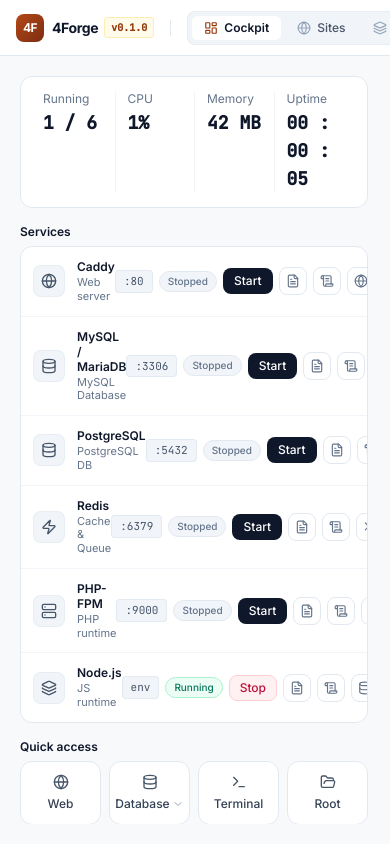
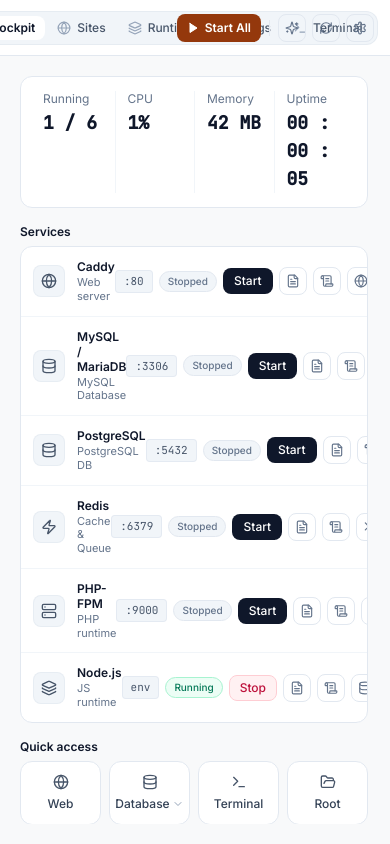
Before and after one commit to fredli4qooni/4forge, a Svelte app: page / in a window 390 px wide. Built offline with nearby package versions, Linux system fonts and the light colour scheme.

Commit message:
style(ui): improve top navigation bar responsiveness and layout spacing
Signed-off-by: fredli4qooni <fredlifourqoni999@gmail.com>

```diff
--- a/src/components/TopNav.svelte
+++ b/src/components/TopNav.svelte
@@ -37,8 +37,7 @@
 </script>
 
 <header class="h-14 border-b border-slate-200 px-4 lg:px-8 flex items-center justify-between shrink-0 bg-white shadow-xs z-30">
-  <div class="flex items-center gap-3">
-    <div class="flex items-center gap-2">
+  <div class="flex items-center gap-2.5 shrink-0">
     <div class="w-7 h-7 rounded-lg bg-gradient-to-br from-[#B44816] to-[#7C2D12] flex items-center justify-center text-white shadow-xs">
       <span class="font-black text-xs tracking-tighter">4F</span>
     </div>
@@ -48,26 +47,25 @@
     </div>
   </div>
 
-    <div class="h-4 w-px bg-slate-200 mx-1"></div>
-
-    <nav class="flex items-center gap-1 bg-slate-100 p-1 rounded-lg border border-slate-200/60">
+  <div class="flex-1 flex items-center justify-center min-w-0 px-2 sm:px-4">
+    <nav class="flex items-center gap-0.5 sm:gap-1 bg-slate-100 p-1 rounded-xl border border-slate-200/70 shadow-xs">
       <button
         onclick={() => onSelectTab("cockpit")}
-        class="flex items-center gap-1.5 px-3 py-1 rounded-md text-xs font-medium transition-all {activeTab === 'cockpit'
+        class="flex items-center gap-1.5 px-2.5 sm:px-3 py-1 rounded-lg text-xs font-medium transition-all {activeTab === 'cockpit'
           ? 'bg-white text-slate-900 shadow-xs font-semibold'
-          : 'text-slate-600 hover:text-slate-900'}"
+          : 'text-slate-600 hover:text-slate-900 hover:bg-white/60'}"
       >
-        <LayoutDashboard class="w-3.5 h-3.5 {activeTab === 'cockpit' ? 'text-[#94380C]' : 'text-slate-400'}" />
+        <LayoutDashboard class="w-3.5 h-3.5 shrink-0 {activeTab === 'cockpit' ? 'text-[#94380C]' : 'text-slate-400'}" />
         <span>Cockpit</span>
       </button>
 
       <button
         onclick={() => onSelectTab("sites")}
-        class="flex items-center gap-1.5 px-3 py-1 rounded-md text-xs font-medium transition-all {activeTab === 'sites'
+        class="flex items-center gap-1.5 px-2.5 sm:px-3 py-1 rounded-lg text-xs font-medium transition-all {activeTab === 'sites'
           ? 'bg-white text-slate-900 shadow-xs font-semibold'
-          : 'text-slate-600 hover:text-slate-900'}"
+          : 'text-slate-600 hover:text-slate-900 hover:bg-white/60'}"
       >
-        <Globe class="w-3.5 h-3.5 {activeTab === 'sites' ? 'text-[#94380C]' : 'text-slate-400'}" />
+        <Globe class="w-3.5 h-3.5 shrink-0 {activeTab === 'sites' ? 'text-[#94380C]' : 'text-slate-400'}" />
         <span>Sites</span>
         {#if sitesCount > 0}
           <span class="text-[10px] font-mono px-1.5 py-0.2 rounded-full {activeTab === 'sites' ? 'bg-amber-100 text-amber-900' : 'bg-slate-200 text-slate-600'}">
@@ -78,41 +76,41 @@
 
       <button
         onclick={() => onSelectTab("runtimes")}
-        class="flex items-center gap-1.5 px-3 py-1 rounded-md text-xs font-medium transition-all {activeTab === 'runtimes'
+        class="flex items-center gap-1.5 px-2.5 sm:px-3 py-1 rounded-lg text-xs font-medium transition-all {activeTab === 'runtimes'
           ? 'bg-white text-slate-900 shadow-xs font-semibold'
-          : 'text-slate-600 hover:text-slate-900'}"
+          : 'text-slate-600 hover:text-slate-900 hover:bg-white/60'}"
       >
-        <Layers class="w-3.5 h-3.5 {activeTab === 'runtimes' ? 'text-[#94380C]' : 'text-slate-400'}" />
+        <Layers class="w-3.5 h-3.5 shrink-0 {activeTab === 'runtimes' ? 'text-[#94380C]' : 'text-slate-400'}" />
         <span>Runtimes</span>
       </button>
 
       <button
         onclick={() => onSelectTab("logs")}
-        class="flex items-center gap-1.5 px-3 py-1 rounded-md text-xs font-medium transition-all {activeTab === 'logs'
+        class="flex items-center gap-1.5 px-2.5 sm:px-3 py-1 rounded-lg text-xs font-medium transition-all {activeTab === 'logs'
           ? 'bg-white text-slate-900 shadow-xs font-semibold'
-          : 'text-slate-600 hover:text-slate-900'}"
+          : 'text-slate-600 hover:text-slate-900 hover:bg-white/60'}"
       >
-        <ScrollText class="w-3.5 h-3.5 {activeTab === 'logs' ? 'text-[#94380C]' : 'text-slate-400'}" />
+        <ScrollText class="w-3.5 h-3.5 shrink-0 {activeTab === 'logs' ? 'text-[#94380C]' : 'text-slate-400'}" />
         <span>Logs</span>
       </button>
 
       <button
         onclick={() => onSelectTab("terminal")}
-        class="flex items-center gap-1.5 px-3 py-1 rounded-md text-xs font-medium transition-all {activeTab === 'terminal'
+        class="flex items-center gap-1.5 px-2.5 sm:px-3 py-1 rounded-lg text-xs font-medium transition-all {activeTab === 'terminal'
           ? 'bg-white text-slate-900 shadow-xs font-semibold'
-          : 'text-slate-600 hover:text-slate-900'}"
+          : 'text-slate-600 hover:text-slate-900 hover:bg-white/60'}"
       >
-        <Terminal class="w-3.5 h-3.5 {activeTab === 'terminal' ? 'text-[#94380C]' : 'text-slate-400'}" />
+        <Terminal class="w-3.5 h-3.5 shrink-0 {activeTab === 'terminal' ? 'text-[#94380C]' : 'text-slate-400'}" />
         <span>Terminal</span>
       </button>
     </nav>
   </div>
 
-  <div class="flex items-center gap-1.5">
+  <div class="flex items-center gap-1.5 shrink-0">
     <button
       disabled={isLoading}
       onclick={onToggleAll}
-      class="flex items-center gap-1.5 px-3 py-1.5 rounded-lg font-semibold text-xs transition-all shadow-xs {isLoading
+      class="flex items-center gap-1.5 px-2.5 sm:px-3 py-1.5 rounded-lg font-semibold text-xs transition-all shadow-xs {isLoading
         ? 'opacity-70 cursor-not-allowed bg-slate-100 text-slate-400 border border-slate-200'
         : allRunning
         ? 'bg-rose-50 text-rose-700 border border-rose-200 hover:bg-rose-100'
@@ -130,7 +128,7 @@
       {/if}
     </button>
 
-    <div class="h-4 w-px bg-slate-200 mx-1"></div>
+    <div class="h-4 w-px bg-slate-200 mx-0.5"></div>
 
     <button
       onclick={onOpenUpdateModal}
```
Lines whose indentation alone changed are shown as unchanged.
